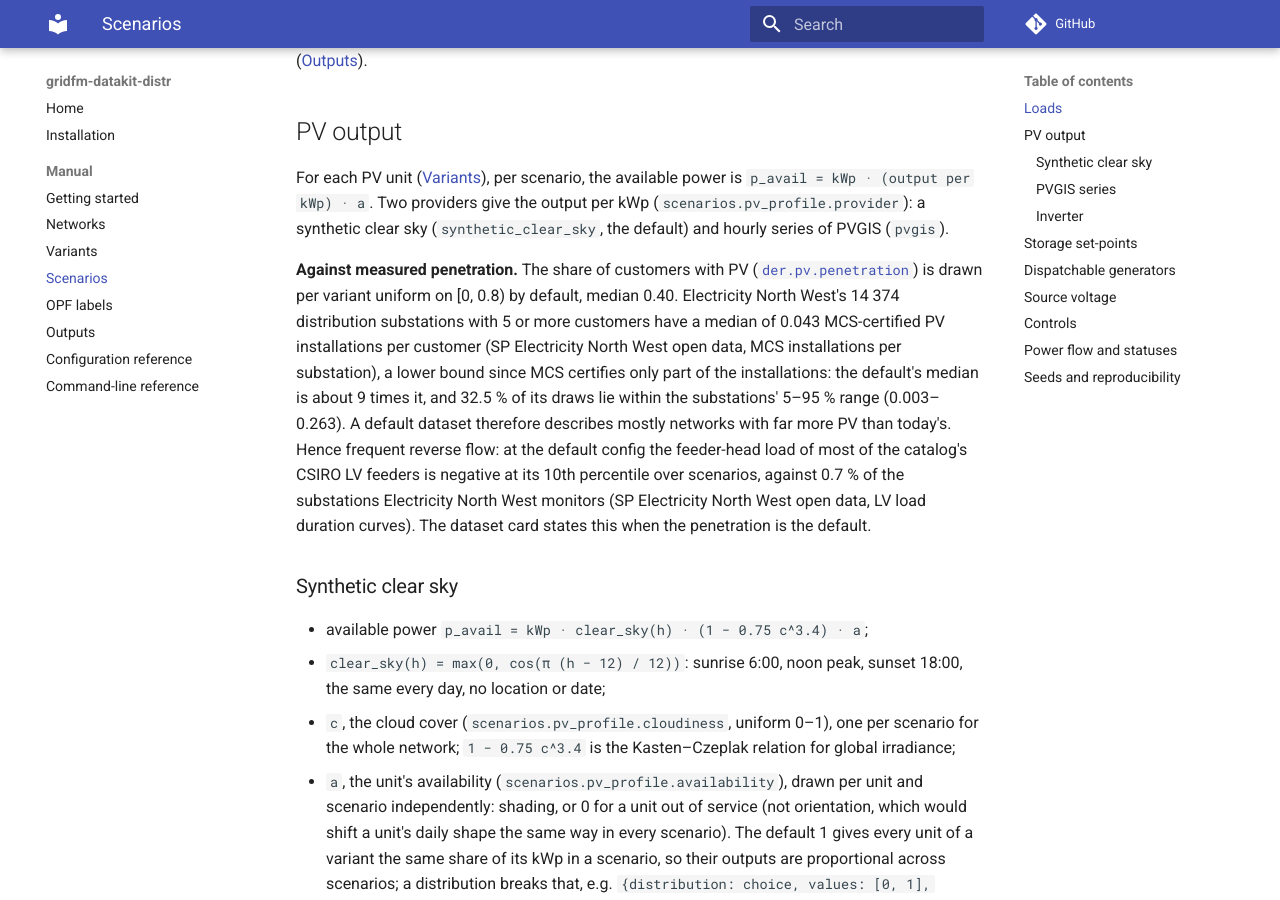
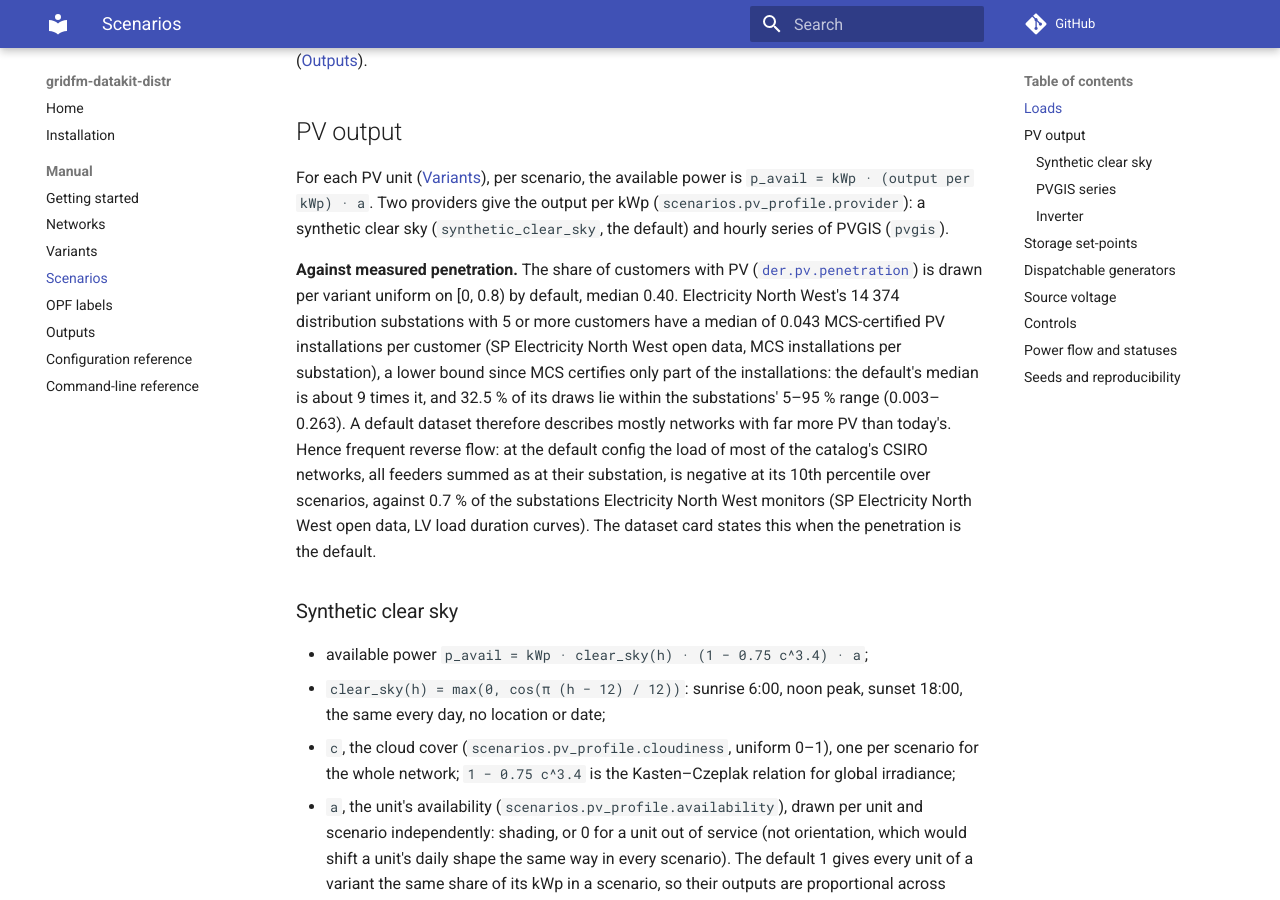
Before and after one commit to gridfm/gridfm-datakit-distr, an MkDocs documentation site: the page built from docs/manual/scenarios.md, in a window 1280 px wide and 900 px high, scrolled down 1719 px. Built offline with MkDocs 1.6.1 and Material for MkDocs 9.7.7, drawn with Linux system fonts in a browser that asks for light colours; comment, search, counter and statistics services are not loaded.

Commit message:
docs: compare reverse flow at network level, as the substations are measured
Signed-off-by: cardef <carmine.dellefemine@gmail.com>

```diff
--- a/docs/manual/scenarios.md
+++ b/docs/manual/scenarios.md
@@ -71,8 +71,9 @@ customers have a median of 0.043 MCS-certified PV installations per customer (SP
 West open data, MCS installations per substation), a lower bound since MCS certifies only part of
 the installations: the default's median is about 9 times it, and 32.5 % of its draws lie within
 the substations' 5–95 % range (0.003–0.263). A default dataset therefore describes mostly networks
-with far more PV than today's. Hence frequent reverse flow: at the default config the feeder-head
-load of most of the catalog's CSIRO LV feeders is negative at its 10th percentile over scenarios,
+with far more PV than today's. Hence frequent reverse flow: at the default config the load
+of most of the catalog's CSIRO networks, all feeders summed as at their substation, is negative at
+its 10th percentile over scenarios,
 against 0.7 % of the substations Electricity North West monitors (SP Electricity North West open
 data, LV load duration curves). The dataset card states this when the penetration is the default.
 
```
Also changed, not shown: 1 other file.
